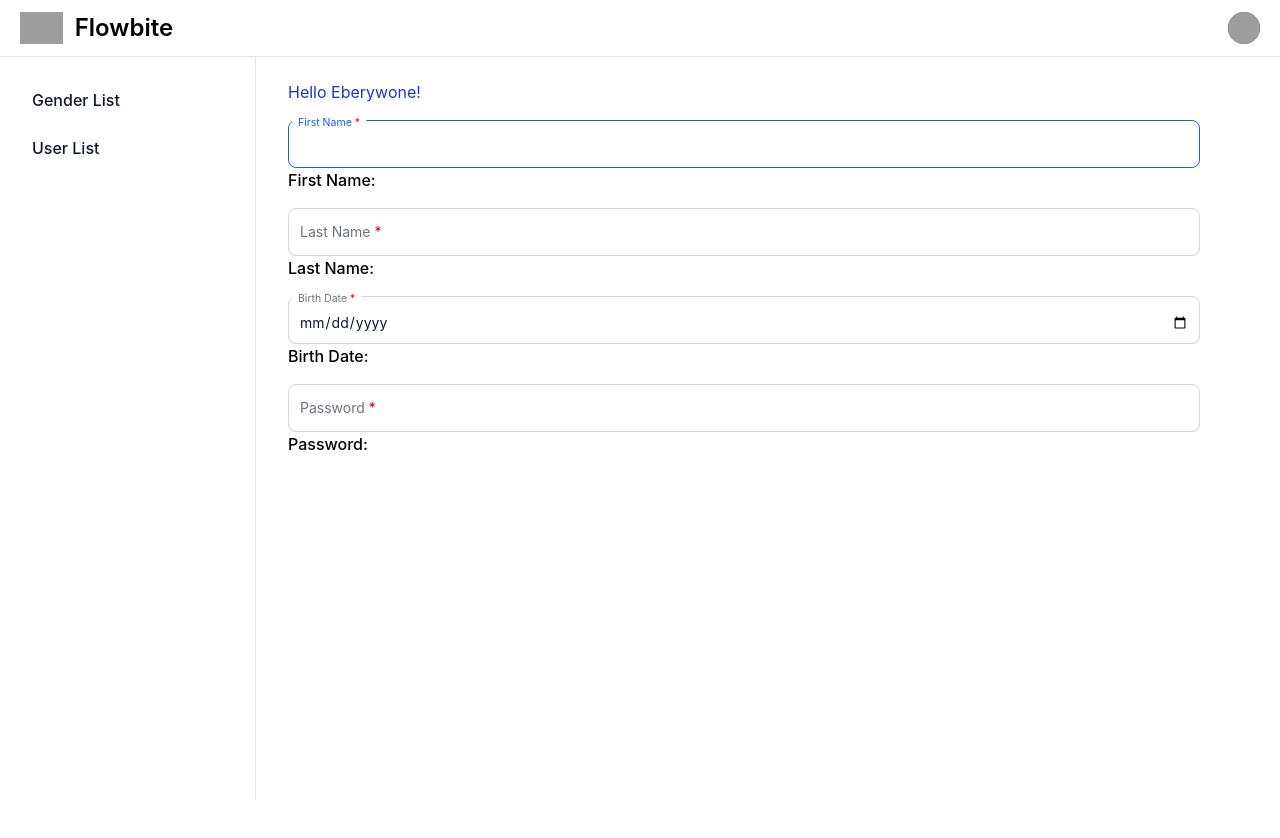
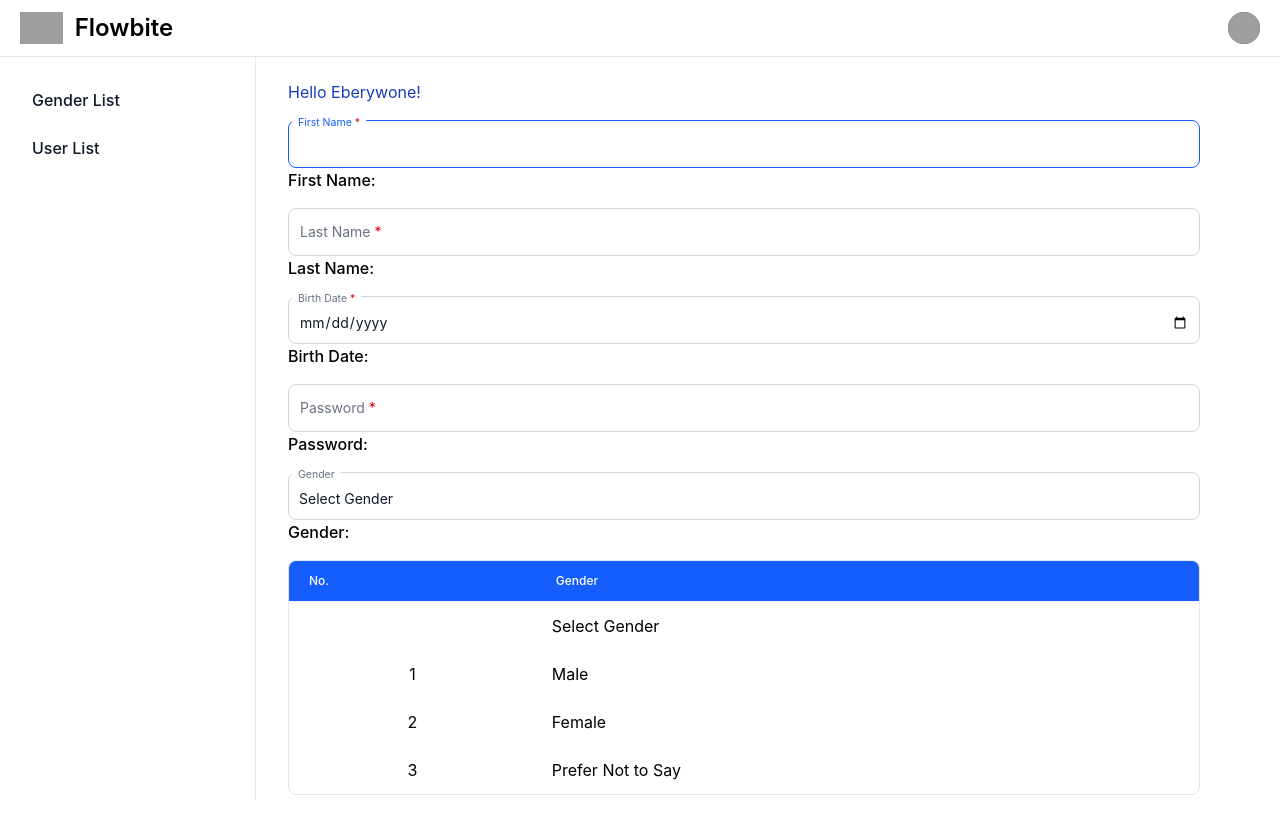
Before and after one commit to jvgprogramming/AbaoGinerQuitoy, a React (Vite) app in the folder client/: page / in a window 1280 px wide. Shown: the top 838 px of the page. Before the commit the page ends 800 px from the top, so only its background shows below. Built offline with nearby package versions, Linux system fonts and the light colour scheme; grey boxes are pictures that could not be loaded.

Commit message:
added select and properties

```diff
--- /dev/null
+++ b/client/src/components/Table/index.tsx
@@ -0,0 +1,48 @@
+import type { FC, ReactNode } from 'react';
+
+interface TableProps {
+  children: ReactNode;
+  className?: string;
+}
+
+interface TableHeaderProps {
+  children: ReactNode;
+  className?: string;
+}
+
+interface TableBodyProps {
+  children: ReactNode;
+  className?: string;
+}
+
+interface TableRowProps {
+  children: ReactNode;
+  className?: string;
+}
+
+interface TableCellProps {
+  children: ReactNode;
+  isHeader?: boolean;
+  className?: string;
+}
+
+const Table: FC<TableProps> = ({ children, className }) => {
+  return <table className={`min-w-full ${className}`}>{children}</table>;
+};
+
+const TableHeader: FC<TableHeaderProps> = ({ children, className }) => {
+  return <thead className={className}>{children}</thead>;
+};
+
+const TableBody: FC<TableBodyProps> = ({ children, className }) => {
+  return <tbody className={className}>{children}</tbody>;
+};
+const TableRow: FC<TableRowProps> = ({ children, className }) => {
+  return <tr className={className}>{children}</tr>;
+};
+const TableCell: FC<TableCellProps> = ({ children, isHeader, className }) => {
+  const CellTag = isHeader ? 'th' : 'td';
+  return <CellTag className={className}>{children} </CellTag>;
+};
+
+export { Table, TableHeader, TableBody, TableRow, TableCell };
--- /dev/null
+++ b/client/src/components/select/FloatingLabelSelect.tsx
@@ -0,0 +1,74 @@
+import type { ChangeEvent, FC, ReactNode } from 'react';
+
+interface FloatingLabelSelectProps {
+  label: string;
+  newSelectClassName?: string;
+  selectClassName?: string;
+  newLabelClassName?: string;
+  labelClassName?: string;
+  name?: string;
+  value?: string | any;
+  onChange?: (e: ChangeEvent<HTMLSelectElement>) => void;
+  required?: boolean;
+  autoFocus?: boolean;
+  disabled?: boolean;
+  errors?: string[];
+  children: ReactNode;
+}
+
+const FloatingLabelSelect: FC<FloatingLabelSelectProps> = ({
+  label,
+  newSelectClassName,
+  selectClassName,
+  newLabelClassName,
+  labelClassName,
+  name,
+  value,
+  onChange,
+  required,
+  autoFocus,
+  disabled,
+  errors,
+  children,
+}) => {
+  return (
+    <>
+      <div className="relative">
+        <select
+          name={name}
+          id={name}
+          value={value}
+          onChange={onChange}
+          className={`${
+            newSelectClassName
+              ? newSelectClassName
+              : `block px-2.5 pb-2.5 pt-4 w-full text-sm text-gray-900 bg-transparent rounded-lg border-1 border-gray-300 appearance-none focus:outline-none focus:ring-0 focus:border-blue-600 peer $
+			  			{selectClassName} `
+          }`}
+          required={required}
+          autoFocus={autoFocus}
+          disabled={disabled}
+        >
+          {children}
+        </select>
+        <label
+          htmlFor={name}
+          className={
+            newLabelClassName
+              ? newLabelClassName
+              : `absolute text-sm text-gray-500  duration-300 transform -translate-y-4 scale-75 top-2 z-10 origin-[0] bg-white px-2 peer-focus:px-2 peer-focus:text-blue-600  peer-placeholder-shown:scale-100 peer-placeholder-shown:-translate-y-1/2 peer-placeholder-shown:top-1/2 peer-focus:top-2 peer-focus:scale-75 peer-focus:-translate-y-4 rtl:peer-focus:translate-x-1/4 rtl:peer-focus:left-auto start-1 $
+              {labelClassName} `
+          }
+        >
+          {label}
+          {required && <span className="text-red-600 ml-1">*</span>}
+        </label>
+        {errors && errors.length > 0 && (
+          <span className="text-red-600">{errors[0]}</span>
+        )}
+      </div>
+    </>
+  );
+};
+
+export default FloatingLabelSelect;
--- a/client/src/routes/AppRoutes.tsx
+++ b/client/src/routes/AppRoutes.tsx
@@ -2,12 +2,40 @@
 import AppLayout from '../layout/AppLayout';
 import FloatingLabelInput from '../components/input/FloatingLabelInput';
 import { useState } from 'react';
+import FloatingLabelSelect from '../components/select/FloatingLabelSelect';
+import {
+  Table,
+  TableBody,
+  TableCell,
+  TableHeader,
+  TableRow,
+} from '../components/Table';
 
 const SampleComponent = () => {
   const [firstName, setFirstName] = useState('');
   const [lastName, setLastName] = useState('');
   const [birthDate, setBirthDate] = useState('');
   const [password, setPassword] = useState('');
+  const [gender, setGender] = useState('');
+
+  const genders = [
+    {
+      value: '',
+      text: 'Select Gender',
+    },
+    {
+      value: '1',
+      text: 'Male',
+    },
+    {
+      value: '2',
+      text: 'Female',
+    },
+    {
+      value: '3',
+      text: 'Prefer Not to Say',
+    },
+  ];
 
   return (
     <>
@@ -57,6 +85,55 @@
         />
         <p className="font-medium">Password: {password} </p>
       </div>
+      <div className="mb-4">
+        <FloatingLabelSelect
+          label="Gender"
+          name="gender"
+          value={gender}
+          onChange={(e) => setGender(e.target.value)}
+        >
+          {genders.map((gender, index) => (
+            <option value={gender.value} key={index}>
+              {gender.text}
+            </option>
+          ))}
+        </FloatingLabelSelect>
+        <p className="font-medium">Gender: {gender} </p>
+      </div>
+      <div className="overflow-hidden rounded-lg border border-gray-200 bg-white">
+        <div className="max-w-full max-h-[calc(100vh)] overflow-x-auto">
+          <Table>
+            <TableHeader className="border-b border-gray-100 bg-blue-600 text-white sticky top-0 z-30 text-xs">
+              <TableRow>
+                <TableCell
+                  isHeader
+                  className="px-5 py-3 font-medium text-start"
+                >
+                  No.
+                </TableCell>
+                <TableCell
+                  isHeader
+                  className="px-5 py-3 font-medium text-start"
+                >
+                  Gender
+                </TableCell>
+              </TableRow>
+            </TableHeader>
+            <TableBody>
+              {genders.map((gender, index) => (
+                <TableRow key={index}>
+                  <TableCell className="px-4 py-3 text-center">
+                    {gender.value}
+                  </TableCell>
+                  <TableCell className="px-4 py-3 text-start">
+                    {gender.text}
+                  </TableCell>
+                </TableRow>
+              ))}
+            </TableBody>
+          </Table>
+        </div>
+      </div>
     </>
   );
 };
```
